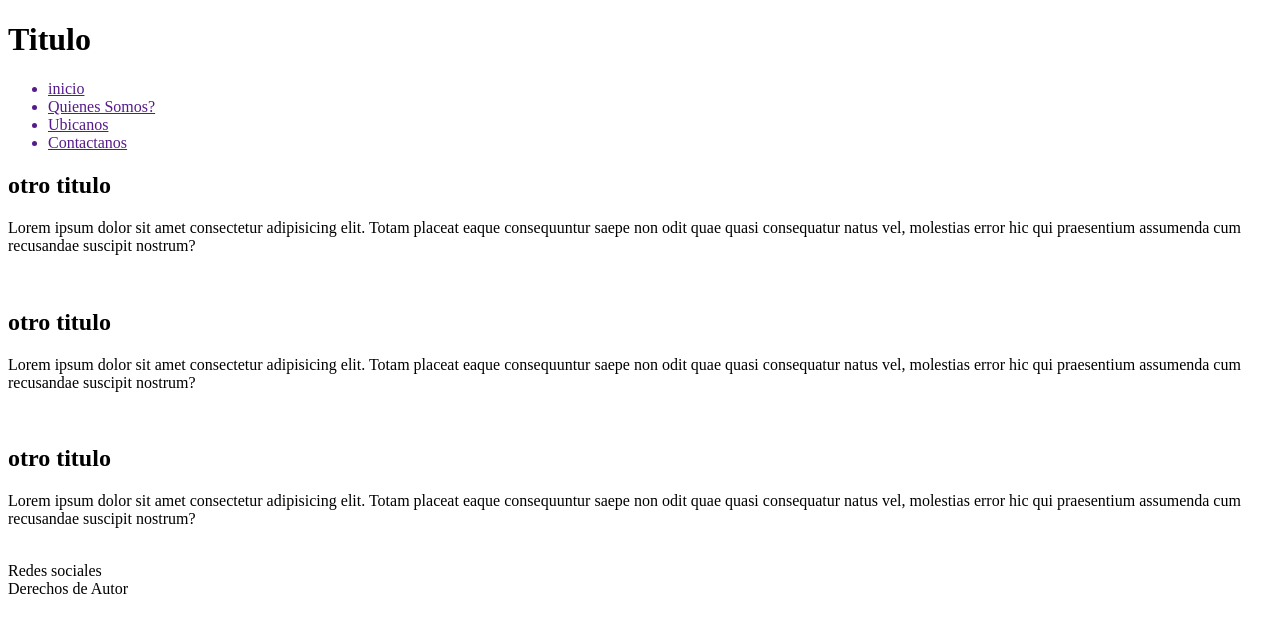
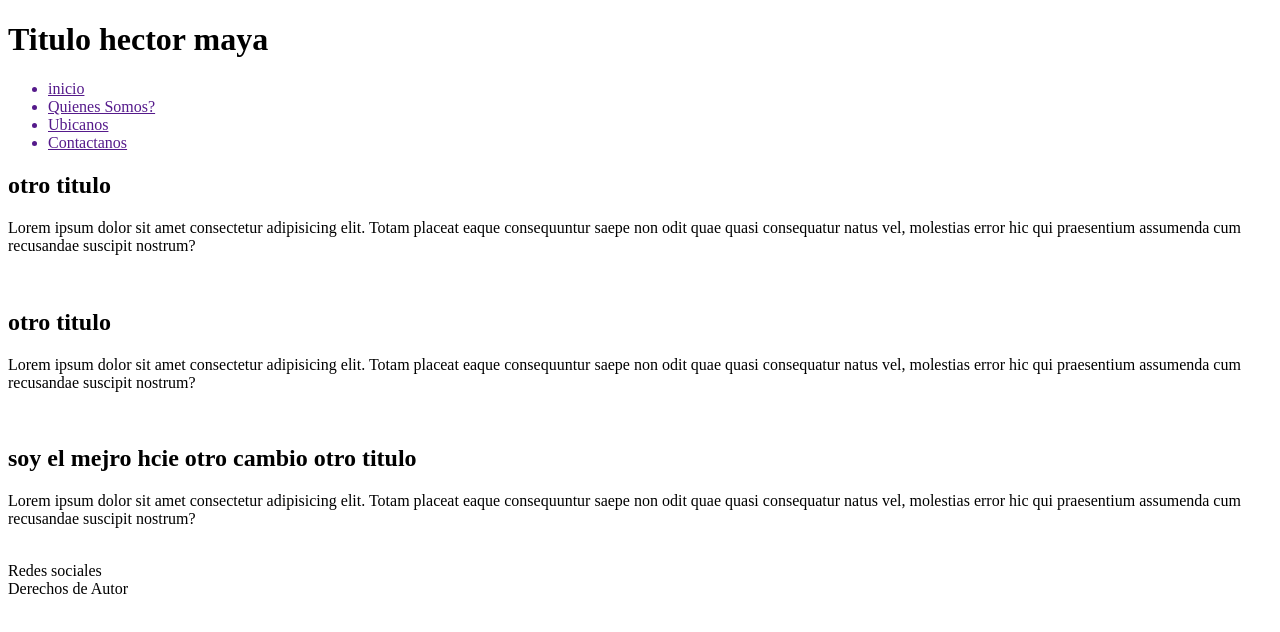
Before and after one commit to hmaya1025/Ejemplo29, a plain HTML site: page index.html in a window 1280 px wide. Drawn offline with Linux system fonts and the light colour scheme.

Commit message:
parte hector

```diff
--- a/index.html
+++ b/index.html
@@ -11,7 +11,7 @@
 <body>
     <div>
 
-    <header><h1>Titulo</h1></header>
+    <header><h1>Titulo hector maya </h1></header>
 
 
 
@@ -41,7 +41,7 @@
     </div>
     <div >
         <section>
-            <h2>otro titulo</h2>
+            <h2>soy el mejro hcie otro cambio otro titulo</h2>
             <p>Lorem ipsum dolor sit amet consectetur adipisicing elit. Totam placeat eaque consequuntur saepe non odit quae quasi consequatur natus vel, molestias error hic qui praesentium assumenda cum recusandae suscipit nostrum?</p>
             <img src="" alt="">
         </section>
```
Also changed, not shown: otravista.html (+1 -0 lines).
